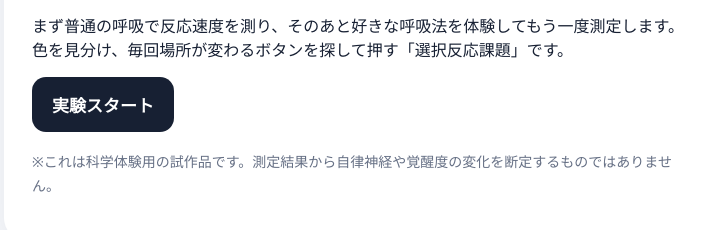
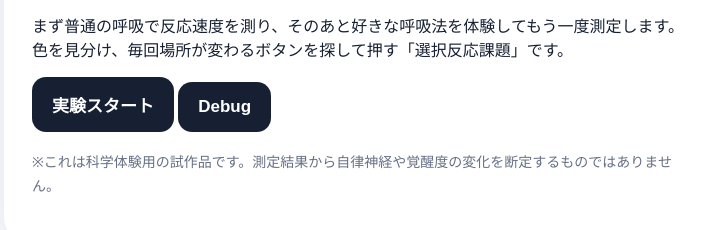
Before and after one commit to C010NY/Nature_Science_Club, a plain HTML site: page index.html in a window 1280 px wide. Shown: the part 137-367 px from the top of the page, without its empty margins (276-981 px from the left). Drawn offline with nearby package versions, Linux system fonts and the light colour scheme.

Commit message:
add DebugMode

```diff
--- a/index.html
+++ b/index.html
@@ -43,6 +43,7 @@
 <p class="sub">呼吸を変えると、反応の速さは変わる？</p>
 <p>まず普通の呼吸で反応速度を測り、そのあと好きな呼吸法を体験してもう一度測定します。<br>色を見分け、毎回場所が変わるボタンを探して押す「選択反応課題」です。</p>
 <button onclick="startBaseline()">実験スタート</button>
+<button onclick="startDebug()">Debug</button>
 <p class="note">※これは科学体験用の試作品です。測定結果から自律神経や覚醒度の変化を断定するものではありません。</p>
 </div>
 </section>
@@ -410,6 +411,8 @@
 }
 
 function skipBreathing(){finishBreathing()}
+
+function startDebug(){}
 </script>
 </body>
 </html>
```
